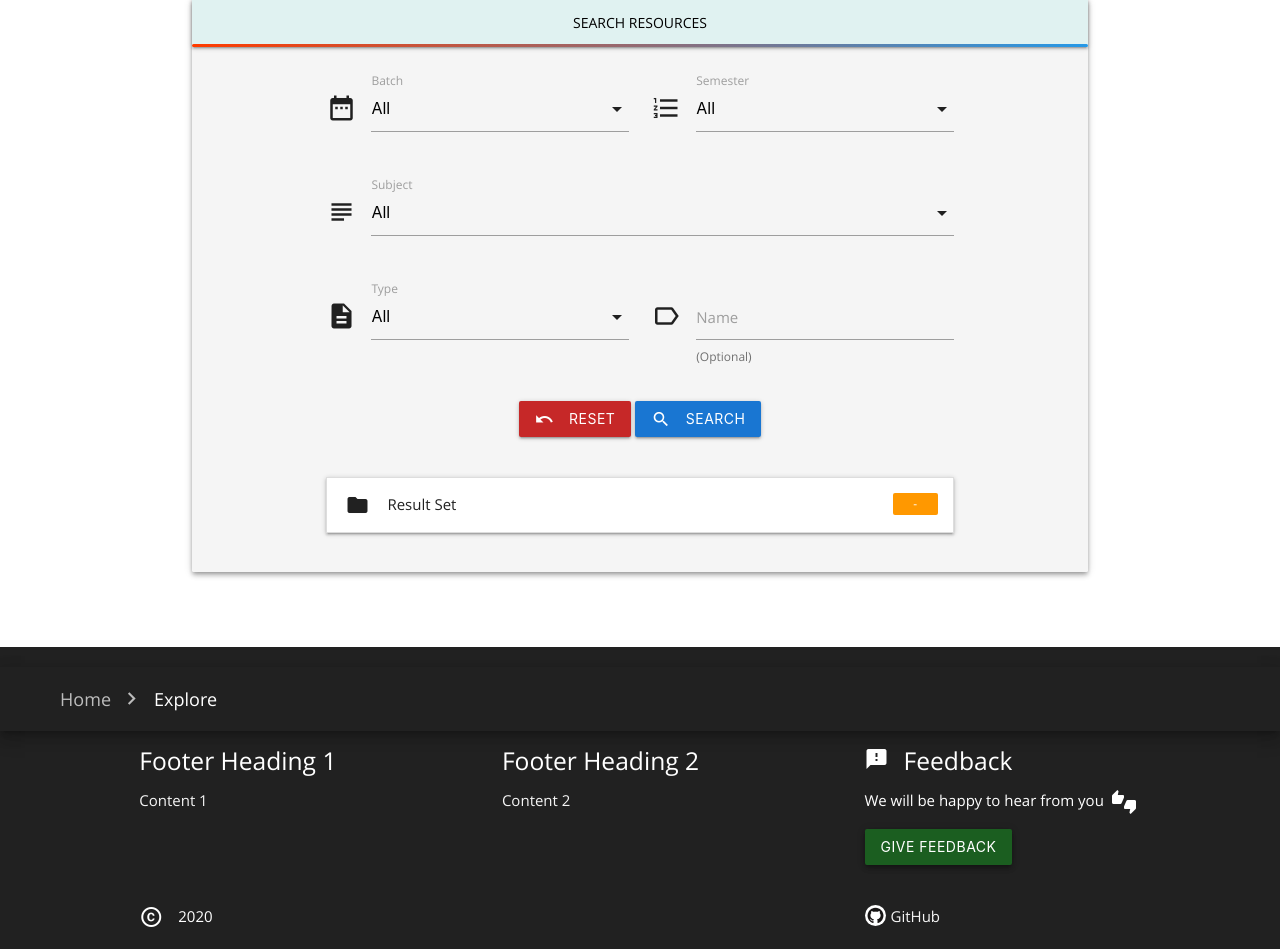
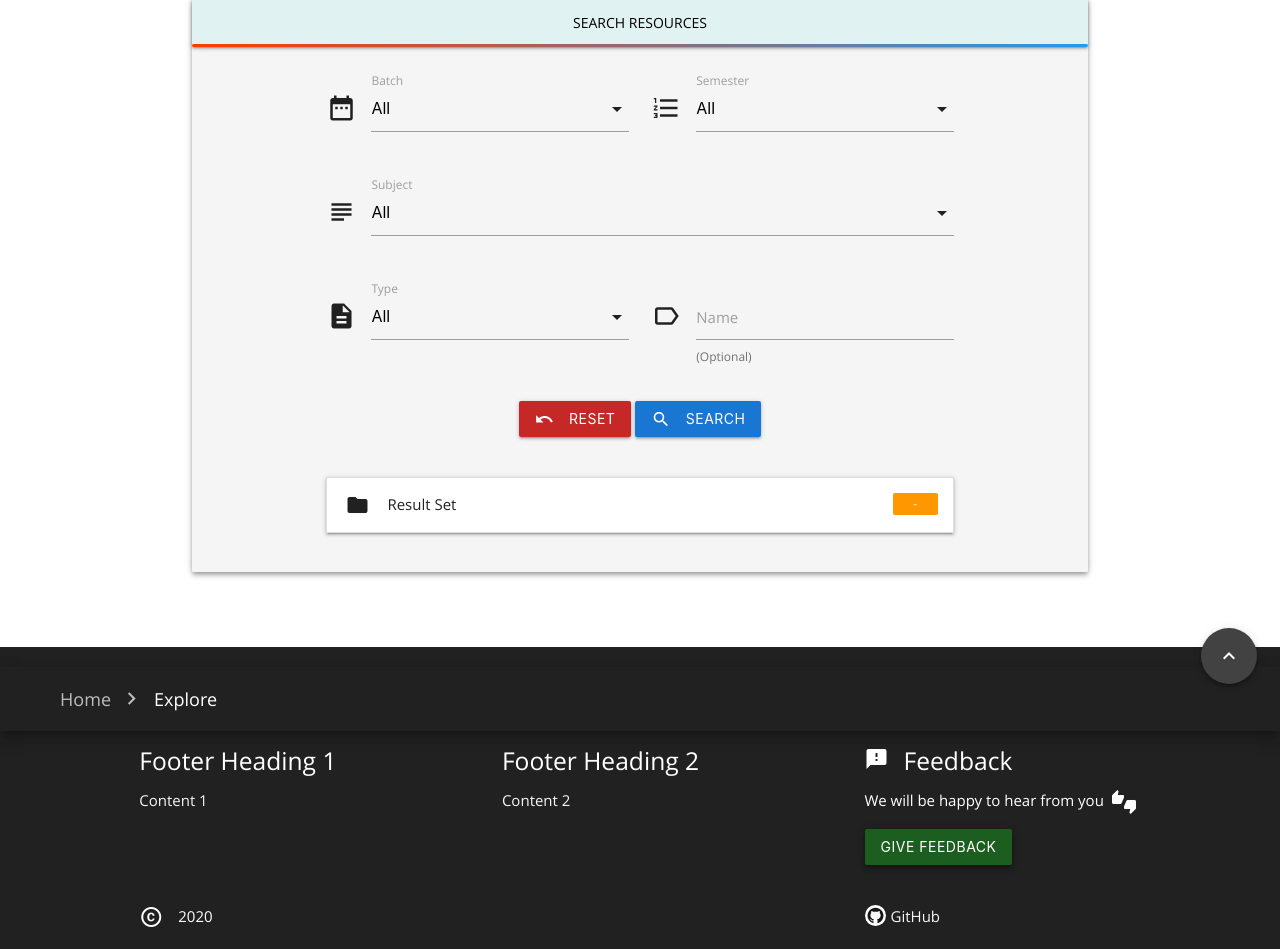
Before and after one commit to Rocker2102/students-website, a PHP site: page /development/explore.php in a window 1280 px wide. Shown: the part 93-1042 px from the top of the page. Run offline with PHP 8.4, Linux system fonts and the light colour scheme; data that the repository does not hold is empty.

Commit message:
added return-to-top FAB

```diff
--- a/explore.php
+++ b/explore.php
@@ -106,6 +106,12 @@
                 </div>
             </div>
 
+            <div class="fixed-action-btn">
+                <a class="btn-floating btn-large grey darken-3 white-text z-depth-2" href="#">
+                    <i class="large material-icons">keyboard_arrow_up</i>
+                </a>
+            </div>
+
             <div class="my-gap-30"></div>
         </main>
 
```
